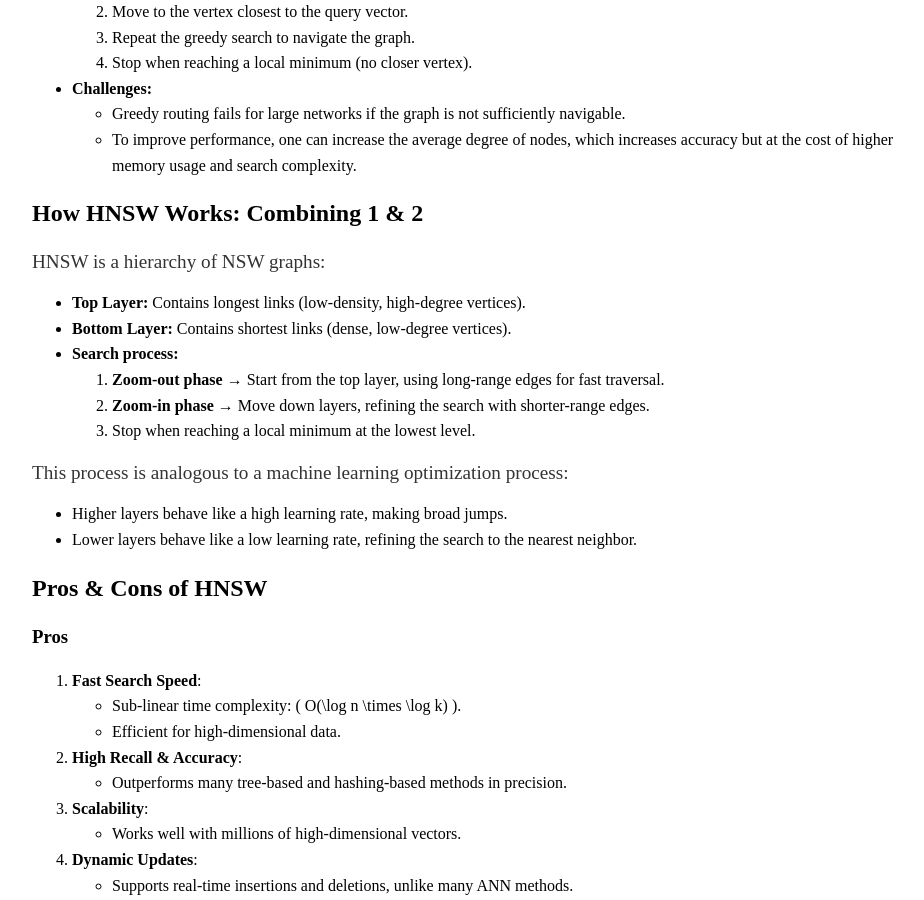
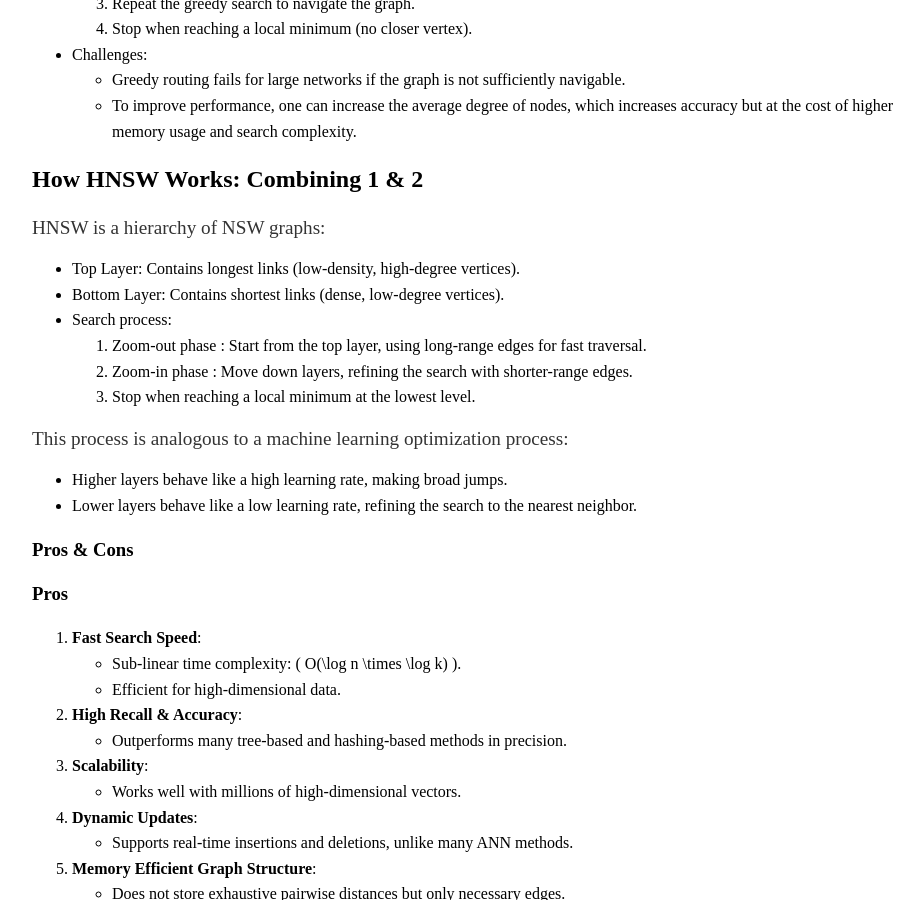
Before and after one commit to sean-sj-jung/sean-sj-jung.github.io, a Jekyll site: the page built from _posts/2025-02-07-HNSW.md, in a window 1280 px wide and 900 px high, scrolled down 1197 px. Shown: the whole window, without its empty margins (160-1084 px from the left). Built offline with Jekyll 4.4.1, drawn with Linux system fonts in a browser that asks for light colours; nearby versions of some CDN libraries; formulas are drawn with MathJax 3; some of the changed text lies outside the part shown.

Commit message:
update hnsw

```diff
--- a/_posts/2025-02-07-HNSW.md
+++ b/_posts/2025-02-07-HNSW.md
@@ -6,7 +6,6 @@
 ---
 
 # **Hierarchical Navigable Small Worlds (HNSW)**
-
 HNSW is a clever data structure and algorithm for approximate nearest neighbor (ANN) search that leverages a hierarchical, navigable small-world graph structure. It efficiently searches for nearest neighbors using greedy traversal and scales well with large datasets.
 
 ### **Hierarchical**
@@ -49,26 +48,25 @@
   3. Repeat the greedy search to navigate the graph.
   4. Stop when reaching a local minimum (no closer vertex).
 
-- **Challenges:**
+- Challenges:
   - Greedy routing fails for large networks if the graph is not sufficiently navigable.
   - To improve performance, one can increase the average degree of nodes, which increases accuracy but at the cost of higher memory usage and search complexity.
 
 ## **How HNSW Works: Combining 1 & 2**
 
 HNSW is a hierarchy of NSW graphs:
-- **Top Layer:** Contains longest links (low-density, high-degree vertices).
-- **Bottom Layer:** Contains shortest links (dense, low-degree vertices).
-- **Search process:**
-  1. **Zoom-out phase** → Start from the top layer, using long-range edges for fast traversal.
-  2. **Zoom-in phase** → Move down layers, refining the search with shorter-range edges.
+- Top Layer: Contains longest links (low-density, high-degree vertices).
+- Bottom Layer: Contains shortest links (dense, low-degree vertices).
+- Search process:
+  1. Zoom-out phase : Start from the top layer, using long-range edges for fast traversal.
+  2. Zoom-in phase : Move down layers, refining the search with shorter-range edges.
   3. Stop when reaching a local minimum at the lowest level.
 
 This process is analogous to a machine learning optimization process:
 - Higher layers behave like a high learning rate, making broad jumps.
 - Lower layers behave like a low learning rate, refining the search to the nearest neighbor.
 
-## **Pros & Cons of HNSW**
-
+### **Pros & Cons**
 ### **Pros**
 1. **Fast Search Speed**:
    - Sub-linear time complexity: \( O(\log n \times \log k) \).
@@ -95,4 +93,5 @@
 
 ### References
 [Amazing Post by brtholomy](https://github.com/brtholomy/hnsw)
+
 [HNSW Paper](https://arxiv.org/abs/1603.09320)
```
Also changed, not shown: other parts of _posts/2025-02-07-HNSW.md (+5 -5 lines).
